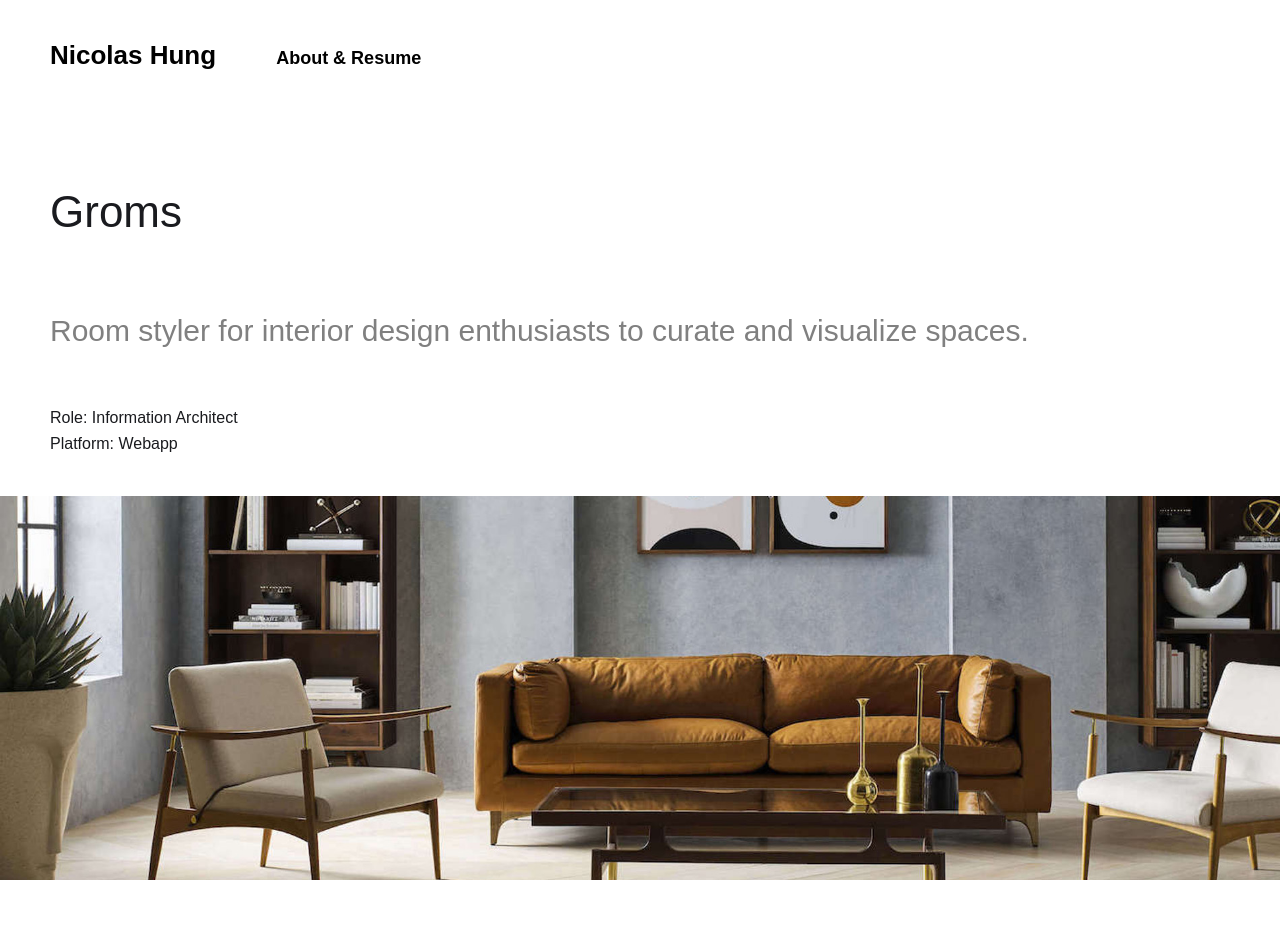
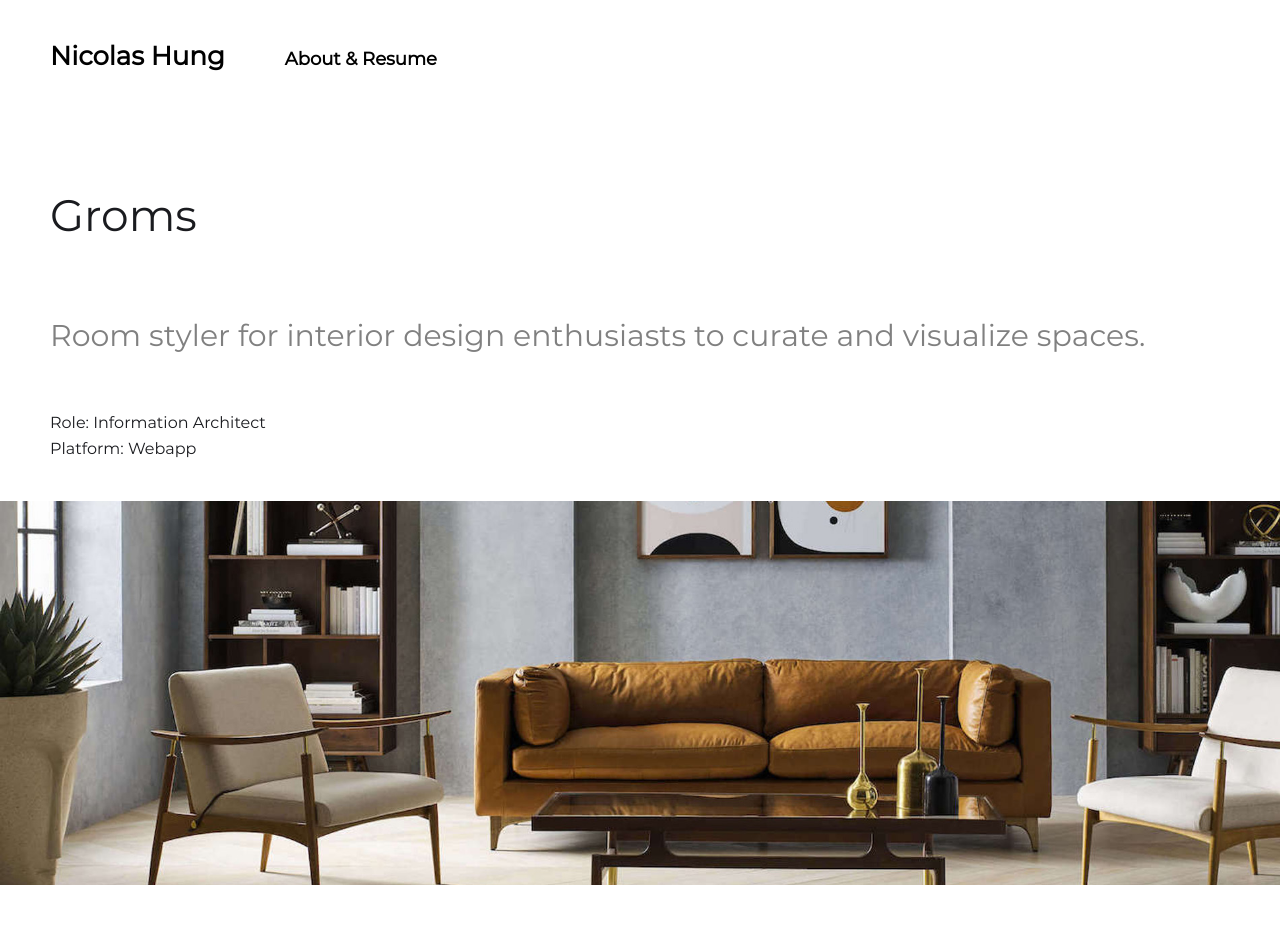
Before and after one commit to nicohung/nicohung.github.io, a PHP site: page /groms.html in a window 1280 px wide. Shown: the top 952 px of the page. Run offline with PHP 8.4, Linux system fonts and the light colour scheme; some libraries are stand-ins or nearby versions.

Commit message:
added local fonts

```diff
--- a/style.css
+++ b/style.css
@@ -1,8 +1,18 @@
 @charset "UTF-8";
 /* CSS Document */
 
+/* montserrat-regular - latin */
+@font-face {
+	font-family: 'Montserrat';
+	font-style: normal;
+	font-weight: 400;
+	src: local('Montserrat Regular'), local('Montserrat-Regular'),
+		 url('../fonts/montserrat-v15-latin-regular.woff2') format('woff2'), /* Chrome 26+, Opera 23+, Firefox 39+ */
+		 url('../fonts/montserrat-v15-latin-regular.woff') format('woff'); /* Chrome 6+, Firefox 3.6+, IE 9+, Safari 5.1+ */
+  }
+
 body, body * {
-	font-family: Montserrat, sans-serif;
+	font-family: 'Montserrat', sans-serif;
 }
 
 nav {
```
Also changed, not shown: fonts/montserrat-v15-latin-regular.woff (added), fonts/montserrat-v15-latin-regular.woff2 (added), 1 other file.
